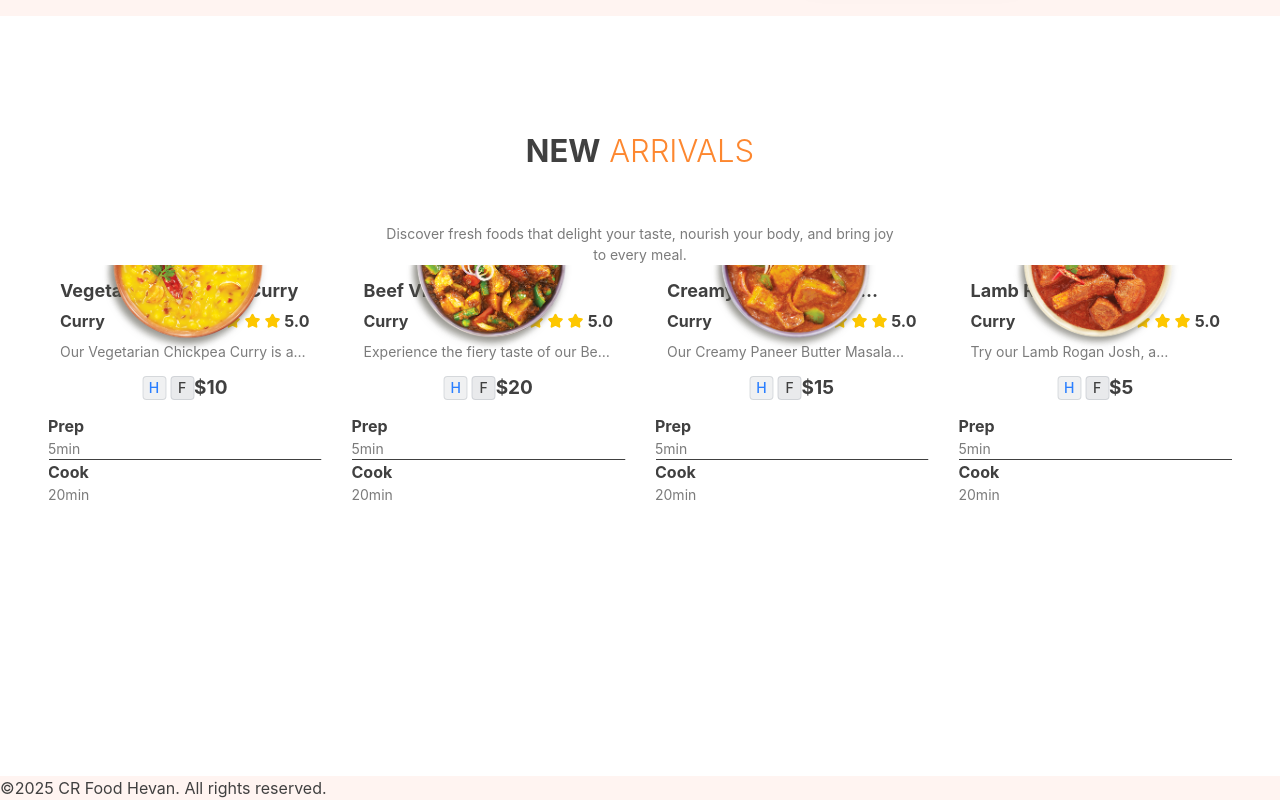
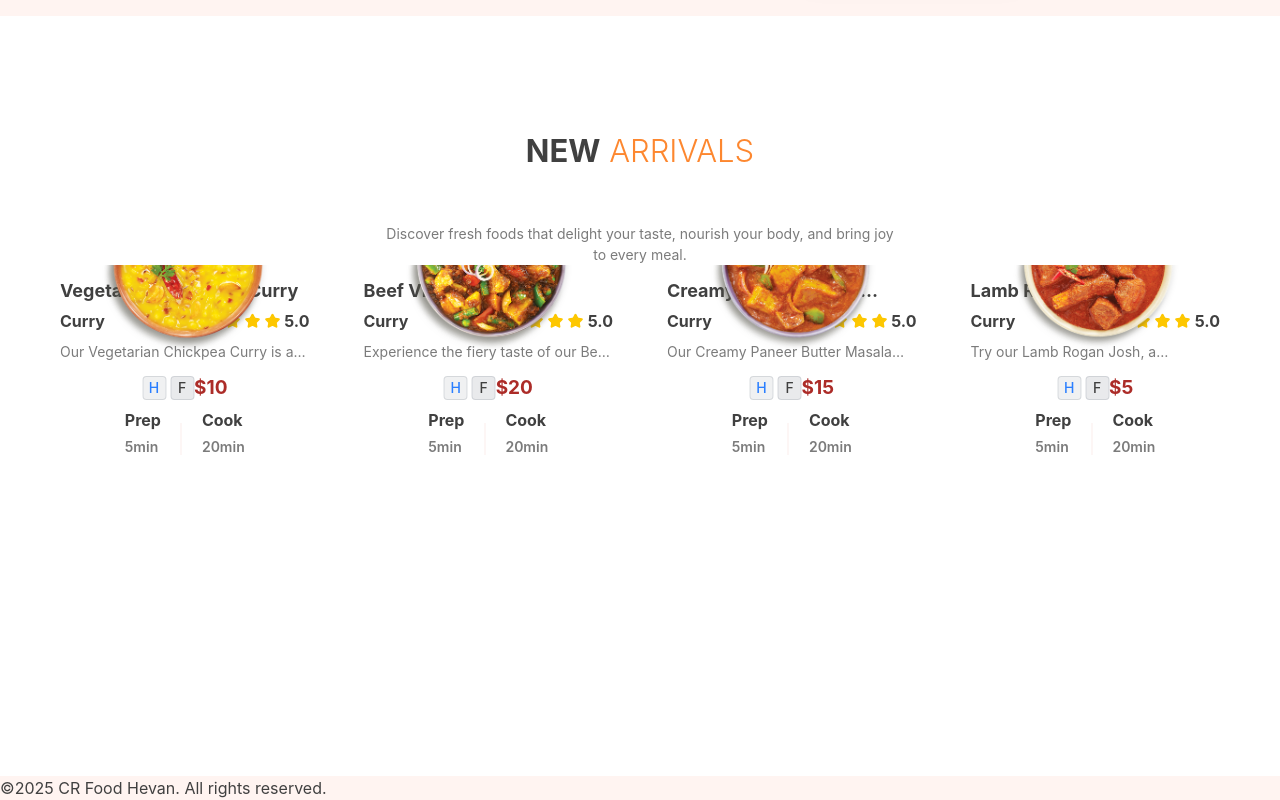
Before and after one commit to SPBT2002/CR-Food-Hevan, a React (Vite) app in the folder client/: page / in a window 1280 px wide. Shown: the part 784-1584 px from the top of the page. Built offline with nearby package versions, Linux system fonts and the light colour scheme.

Commit message:
Refactor Item component layout and enhance order information display

```diff
--- a/client/src/components/Item.jsx
+++ b/client/src/components/Item.jsx
@@ -57,22 +57,22 @@ const Item = ({product}) => {
               </button>
             ))}
           </div>
-          <h4>{currency}{product.price[size]}</h4>
+          <h4 className='text-solidOne'>{currency}{product.price[size]}</h4>
         </div>
         {/* Order Info & Button */}
-        <div>
-          <div>
-            <div>
+        <div className='flexBetween rounded-xl pl-5 text-[13px] font-semibold'>
+          <div className='flexStart gap-5'>
+            <div className='flex flex-col gap-1 relative bottom-1.5'>
               <h5>Prep</h5>
               <p className='text-x5'>5min</p>
             </div>
-            <hr />
-            <div>
+            <hr className="h-8 w-[1px] bg-tertiary/10 border-none"/>
+            <div className='flex flex-col gap-1 relative bottom-1.5'>
               <h5>Cook</h5>
               <p className='text-x5'>20min</p>
             </div>
           </div>
-          <div>
+          <div className='flex flex-col gap-1'>
             <button>
               <img src={assets.cartAdd} alt="" width={20}/>
             </button>
```
